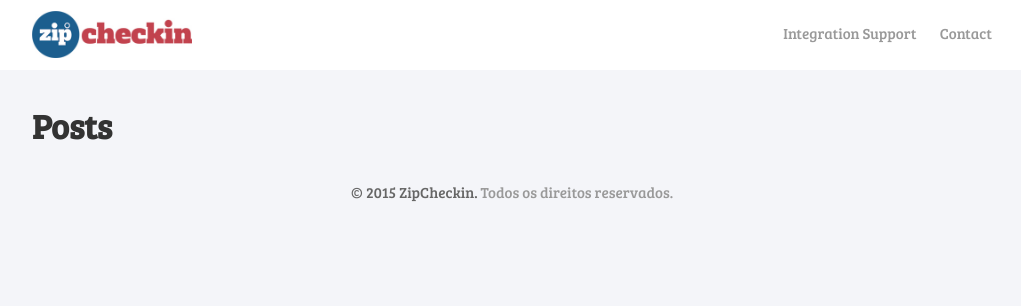
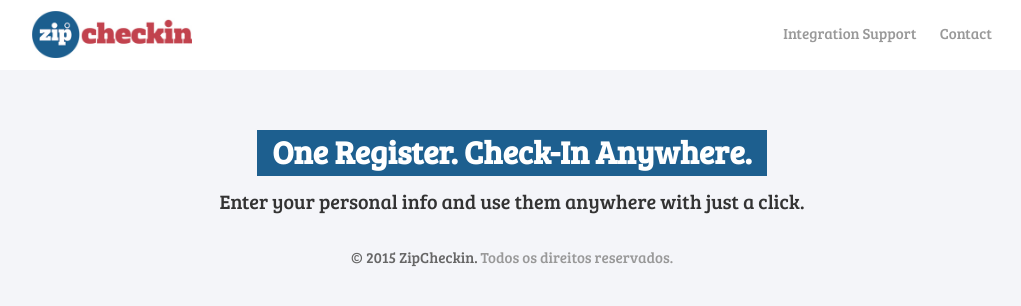
Before and after one commit to zipcheckin/zipcheckin.github.io, a Jekyll site: the page built from index.html, in a window 1280 px wide. Shown: the top 306 px of the page, without its empty margins (128-1149 px from the left). Built offline with Jekyll 4.4.1, drawn with Linux system fonts in a browser that asks for light colours; nearby versions of some CDN libraries.

Commit message:
Styled main headlines

```diff
--- a/_sass/_base.scss
+++ b/_sass/_base.scss
@@ -45,7 +45,7 @@
 }
 
 h1, h2, h3, h4, h5, h6 {
-
+  margin: 0;
 }
 
 a {
--- a/_sass/_layout.scss
+++ b/_sass/_layout.scss
@@ -42,9 +42,28 @@
 // Home
 
 .home {
-  margin-top: 100px;
+  margin-top: 130px;
 }
 
+.headlines {
+  text-align: center;
+
+  h1 {
+    display: inline-block;
+    background: $brand-color;
+    font-size: $small-font-big;
+    padding: 0 15px;
+    height: 46px;
+    line-height: 43px;
+    color: $white;
+  }
+
+  h2 {
+    font-size: $small-font-large;
+    font-weight: normal;
+    margin-top: 10px;
+  }
+}
 
 // Footer
 
--- a/css/main.scss
+++ b/css/main.scss
@@ -5,20 +5,20 @@
 
 // Our variables
 $base-font-family: 'Bree Serif', serif;
+
 $base-font-size:   17px;
 $small-font-size:  15px;
+$small-font-large: 20px;
+$small-font-big:   32px;
+
 $base-line-height: 1.5;
-
 $spacing-unit:     30px;
 
 $background-color: #f4f5f9;
-
 $white:            #fff;
-
 $grey1:            #999;
 $grey2:            #666;
 $text-color:       #333;
-
 $brand-color:      #1d5f8f;
 $link-color:       #3598dd;
 
--- a/index.html
+++ b/index.html
@@ -4,6 +4,11 @@
 
 <div class="home">
 
-  <h1 class="page-heading">Posts</h1>
+  <header class="headlines">
+    <h1>One Register. Check-In Anywhere.</h1>
+    <h2>Enter your personal info and use them anywhere with just a click.</h2>
+  </header>
+
+
 
 </div>
```
